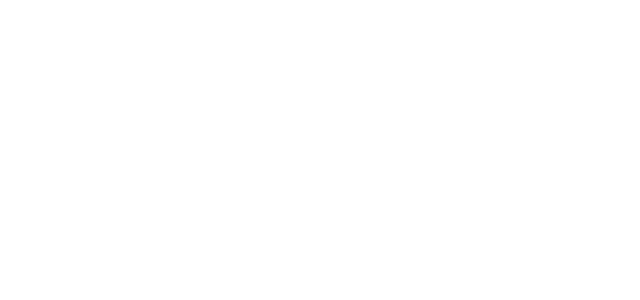
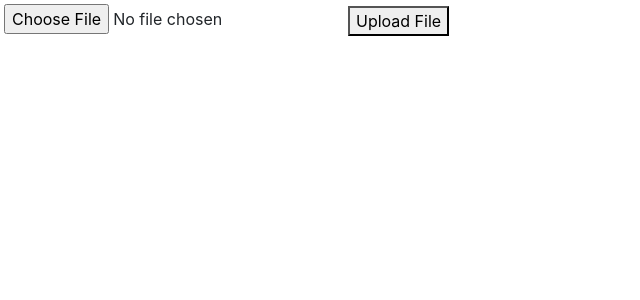
Before and after one commit to priyanka1565/mobigic-technology-assignment, a React (Create React App) app in the folder client/: page /fileUpload in a window 1280 px wide. Before the commit this address had no page. Shown: the top 300 px of the page, without its empty margins (0-640 px from the left). Built offline with nearby package versions, Linux system fonts and the light colour scheme; the HTML template or start-up script is replaced by a standard one.

Commit message:
file_list done

```diff
--- a/client/src/components/allroutes/AllRoutes.jsx
+++ b/client/src/components/allroutes/AllRoutes.jsx
@@ -2,16 +2,17 @@ import React from 'react'
 import { Routes, Route } from "react-router-dom";
 import Login from '../pages/login/Login';
 import SignupForm from '../pages/signup/Signup';
-
-
+import FileUpload from "../pages/fileUpload/FileUpload"
+import FileList from "../pages/fileUpload/FileList"
 
 const AllRoutes = () => {
   return (
       <div>
           <Routes>
         <Route path='/' element={<SignupForm />} />
-        <Route path='/login' element={< Login/>} />
-
+        <Route path='/login' element={< Login />} />
+        <Route path='/fileUpload' element={<FileUpload  />} />
+        <Route path='/fileList' element={<FileList />} />
         </Routes>
     </div>
   )
--- /dev/null
+++ b/client/src/components/pages/fileUpload/FileList.js
@@ -0,0 +1,40 @@
+// FileList.js
+import React, { useState, useEffect } from 'react';
+import axios from 'axios';
+
+const FileList = () => {
+    const [fileList, setFileList] = useState([]);
+
+    useEffect(() => {
+        // Fetch file list when the component mounts
+        fetchFileList();
+    }, []);
+
+    const fetchFileList = async () => {
+        try {
+            const response = await axios.get('http://localhost:5000/file-list');
+
+            if (response.data.status === 200) {
+                setFileList(response.data.data);
+            } else {
+                console.error(response.data.message);
+            }
+        } catch (error) {
+            console.error('Error fetching file list:', error.message);
+        }
+    };
+
+    return (
+        <div>
+            <h2>File List</h2>
+            <ul>
+                {fileList.map((file) => (
+                    <li key={file._id}>{file.fileName}</li>
+                    // Assuming 'fileName' is the property containing the file name in your MongoDB document
+                ))}
+            </ul>
+        </div>
+    );
+};
+
+export default FileList;
--- /dev/null
+++ b/client/src/components/pages/fileUpload/FileUpload.js
@@ -0,0 +1,40 @@
+// src/FileUpload.js
+import React, { useState } from 'react';
+import { Input, Button, Box } from '@chakra-ui/react';
+import axios from 'axios';
+
+
+
+const FileUpload = () => {
+    const [file, setFile] = useState(null);
+
+    const handleFileChange = (e) => {
+        setFile(e.target.files[0]);
+    };
+
+    const handleUpload = async () => {
+        try {
+            const formData = new FormData();
+            formData.append('file', file);
+
+            const response = await axios.post('http://localhost:5000/upload', formData);
+
+            if (response.data.success) {
+                console.log(response.data.message);
+            }
+        } catch (error) {
+            console.error('Error uploading file:', error.message);
+        }
+    };
+
+    return (
+        <Box p="4">
+            <Input type="file" onChange={handleFileChange} mb="4" />
+            <Button onClick={handleUpload} colorScheme="teal">
+                Upload File
+            </Button>
+        </Box>
+    );
+};
+
+export default FileUpload;
```
